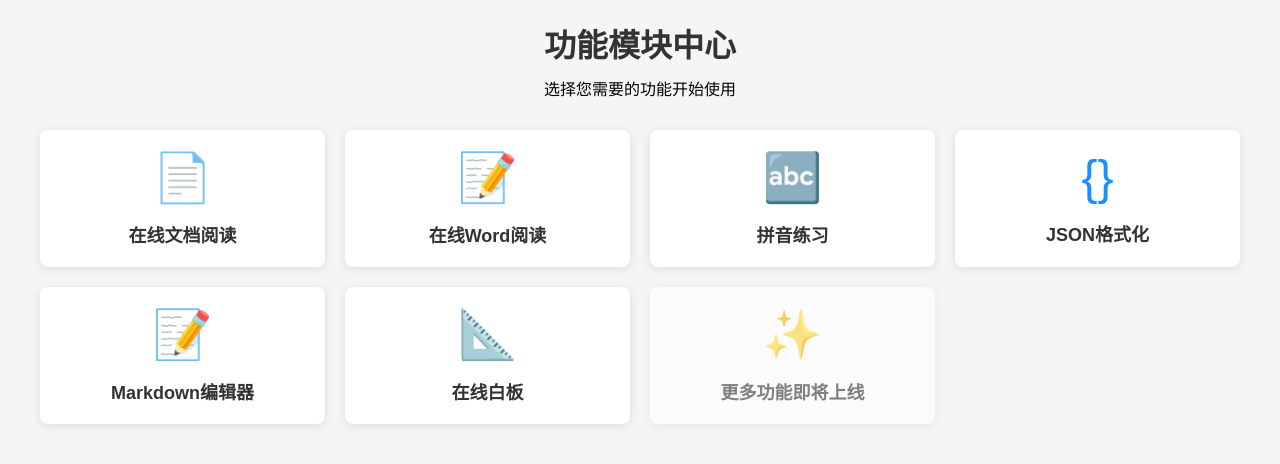
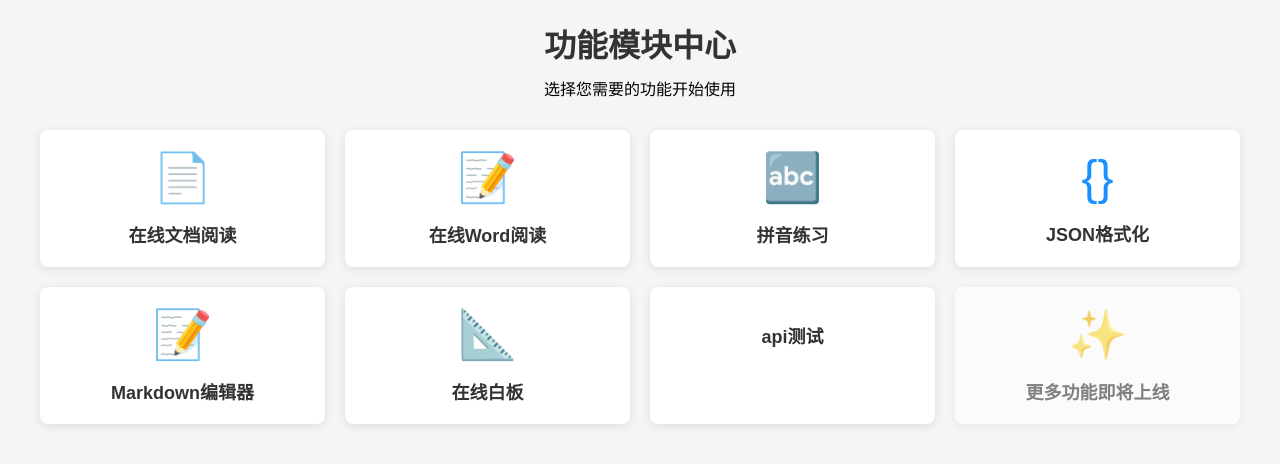
Before and after one commit to wuchengxiao/wcx, a plain HTML site: page index.html in a window 1280 px wide. Drawn offline with Linux system fonts and the light colour scheme.

Commit message:
Update index.html

```diff
--- a/index.html
+++ b/index.html
@@ -46,6 +46,11 @@
             <div class="module-title">在线白板</div>
         </div>
 
+        <div class="module-card" onclick="location.href='./postman/apitest_index.html'">
+            <div class="module-icon"></api></div>
+            <div class="module-title">api测试</div>
+        </div>
+
         <!-- 预留位置给未来扩展的模块 -->
         <div class="module-card coming-soon">
             <div class="module-icon">✨</div>
@@ -53,4 +58,5 @@
         </div>
     </div>
 </body>
+
 </html>
```
